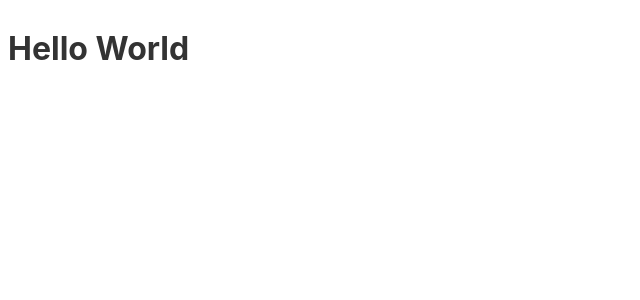
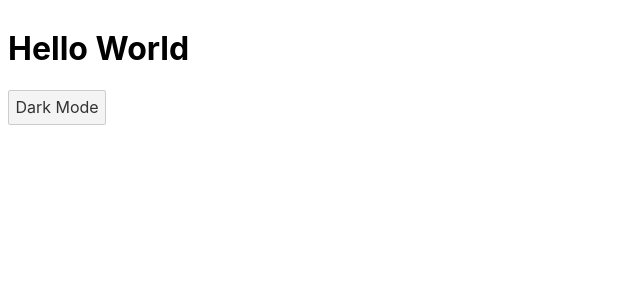
Before and after one commit to matiasop/quotes, a Svelte app: page / in a window 1280 px wide. Shown: the top 300 px of the page, without its empty margins (0-640 px from the left). Built offline with nearby package versions, Linux system fonts and the light colour scheme.

Commit message:
feat(dark-mode): add dark mode toggler component

```diff
--- a/src/App.svelte
+++ b/src/App.svelte
@@ -1,6 +1,25 @@
 <script lang="ts">
+	import DarkModeToggler from "./components/DarkModeToggler.svelte";
 </script>
 
 <main>
 	<h1>Hello World</h1>
+	<DarkModeToggler />
 </main>
+
+<style>
+	:root {
+		--bg-color: #ffffff;
+		--text-color: #000000;
+	}
+
+	:global(body) {
+		background: var(--bg-color);
+		color: var(--text-color);
+	}
+
+	:global(body.dark-mode) {
+		--bg-color: #000000;
+		--text-color: #ffffff;
+	}
+</style>
--- /dev/null
+++ b/src/components/DarkModeToggler.svelte
@@ -0,0 +1,15 @@
+<script lang="ts">
+  let darkMode: boolean = false;
+  function toggle() {
+    darkMode = !darkMode;
+    window.document.body.classList.toggle("dark-mode");
+  }
+</script>
+
+<button on:click={toggle}>
+  {#if darkMode}
+    Light Mode
+  {:else}
+    Dark Mode
+  {/if}
+</button>
```
